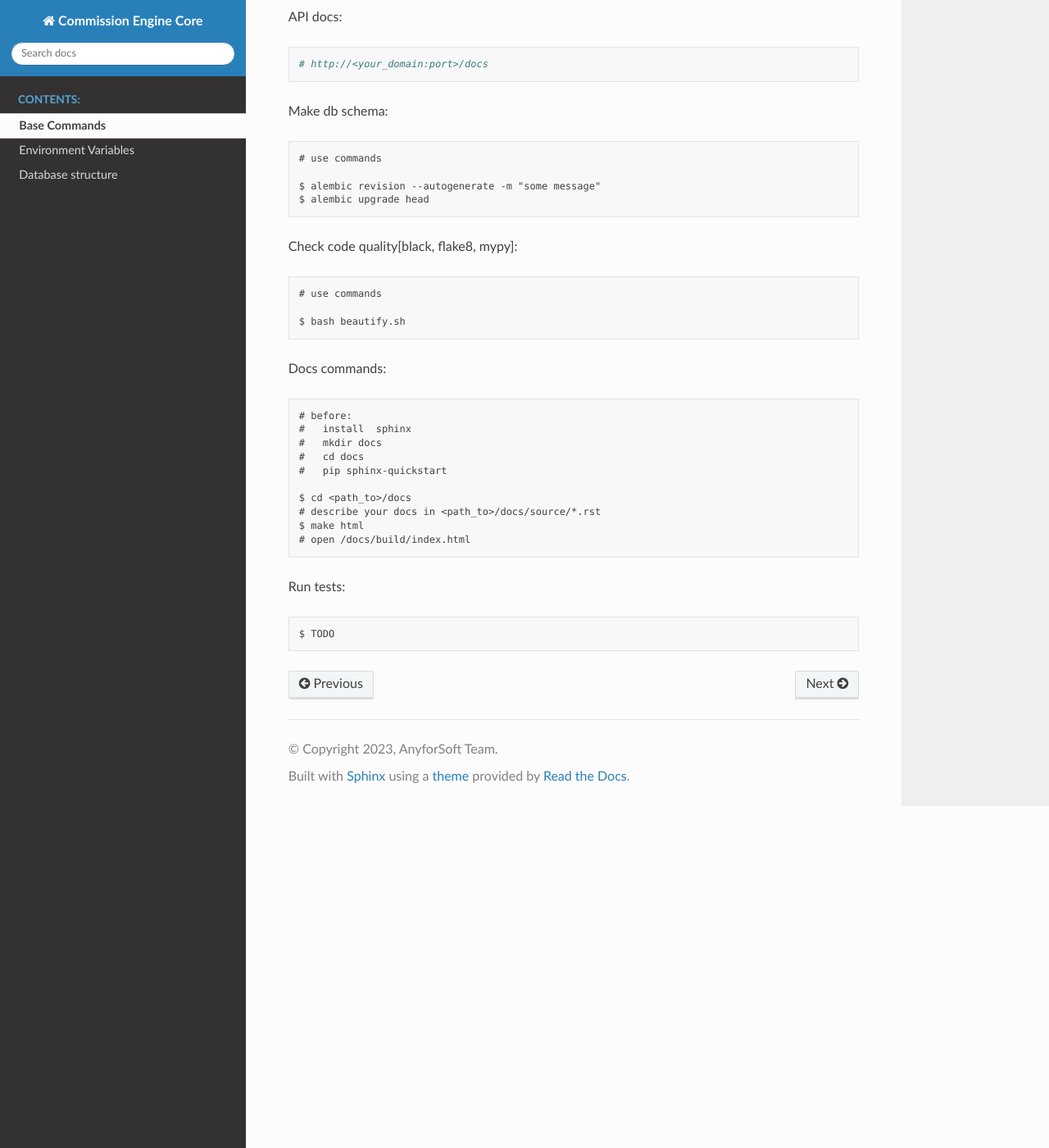
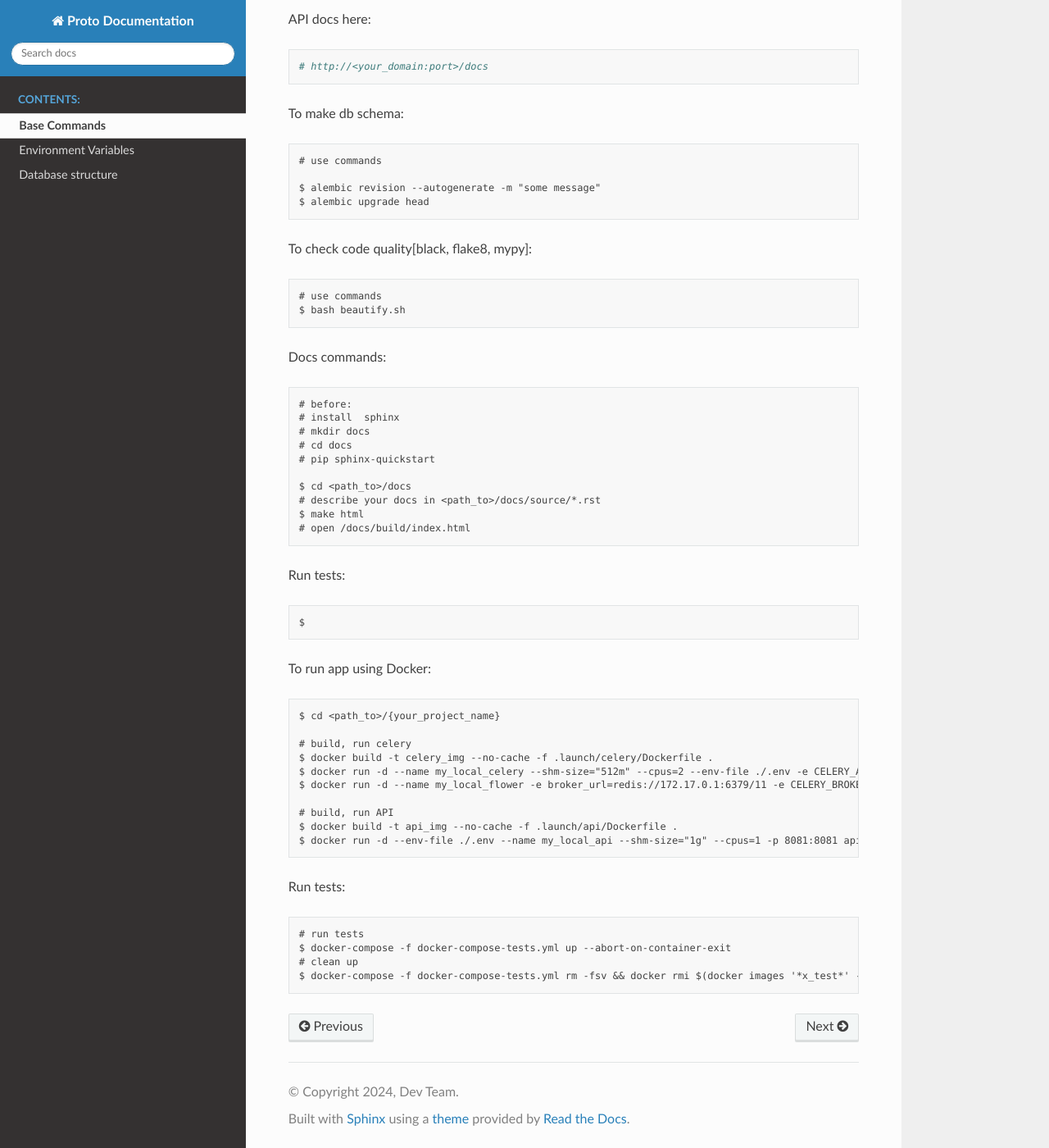
Before and after one commit to Medniy2000/fastapi_prototype, a Sphinx documentation site: the page built from docs/source/base_commands.rst, in a window 1280 px wide and 1400 px high, scrolled down 481 px. Shown: the whole window at 82% size. Built offline with Sphinx 7.4.7 and the Read the Docs theme 3.1.0, drawn with Linux system fonts in a browser that asks for light colours; some of the changed text lies outside the part shown.

```diff
--- a/docs/source/base_commands.rst
+++ b/docs/source/base_commands.rst
@@ -1,29 +1,29 @@
 Base Commands
 ===============
 
-Run app local use::
+To run app local use::
 
-    $ cd <path_to>/ce_core
+    $ cd <path_to>/{your_project_name}
+    $ poetry env use 3.12
+    $ poetry install
+    $ poetry update
     $ cp .env.example .env
 
     # to run app perform:
-        # install, run postgres, mysql message broker, actualize .env
+        * install, run postgres, message broker, actualize .env
 
-    $ uvicorn src.app.main:app --reload
+    # Run API
+    $ uvicorn src.app.main:app --reload --port 8081
+
+    # Run Celery
+    # celery -A src.app.extensions.celery_ext.celery_app worker -l INFO -E -B -Q default_queue --concurrency=2 -n default@%h
 
 
-
-
-Run app using Docker::
-
-    $ TODO
-
-
-API docs::
+API docs here::
 
     # http://<your_domain:port>/docs
 
-Make db schema::
+To make db schema::
 
     # use commands
 
@@ -31,20 +31,19 @@ Make db schema::
     $ alembic upgrade head
 
 
-Check code quality[black, flake8, mypy]::
+To check code quality[black, flake8, mypy]::
 
     # use commands
-
     $ bash beautify.sh
 
 
 Docs commands::
 
     # before:
-    #   install  sphinx
-    #   mkdir docs
-    #   cd docs
-    #   pip sphinx-quickstart
+    # install  sphinx
+    # mkdir docs
+    # cd docs
+    # pip sphinx-quickstart
 
     $ cd <path_to>/docs
     # describe your docs in <path_to>/docs/source/*.rst
@@ -53,4 +52,23 @@ Docs commands::
 
 Run tests::
 
-    $ TODO
+    $
+
+To run app using Docker::
+
+    $ cd <path_to>/{your_project_name}
+
+    # build, run celery
+    $ docker build -t celery_img --no-cache -f .launch/celery/Dockerfile .
+    $ docker run -d --name my_local_celery --shm-size="512m" --cpus=2 --env-file ./.env -e CELERY_ARGS="worker -l INFO -E -B -Q default_queue --concurrency=2 -n default@%h" celery_img
+    $ docker run -d --name my_local_flower -e broker_url=redis://172.17.0.1:6379/11 -e CELERY_BROKER_URL=redis://172.17.0.1:6379/11 -e CELERY_BROKER_API=redis://172.17.0.1:6379/12  -p 5555:5555 mher/flower
+
+    # build, run API
+    $ docker build -t api_img --no-cache -f .launch/api/Dockerfile .
+    $ docker run -d --env-file ./.env --name my_local_api --shm-size="1g" --cpus=1 -p 8081:8081 api_img
+Run tests::
+
+    # run tests
+    $ docker-compose -f docker-compose-tests.yml up --abort-on-container-exit
+    # clean up
+    $ docker-compose -f docker-compose-tests.yml rm -fsv && docker rmi $(docker images '*x_test*' -a -q) && docker system prune
--- a/docs/source/conf.py
+++ b/docs/source/conf.py
@@ -19,9 +19,9 @@ sys.path.insert(0, os.path.abspath("../../"))
 # -- Project information -----------------------------------------------------
 
 
-project = "Commission Engine Core"
-copyright = "2023, AnyforSoft Team"
-author = "AnyforSoft Team"
+project = "Proto Documentation"
+copyright = "2024, Dev Team"
+author = " Dev Team"
 
 
 # -- General configuration ---------------------------------------------------
```
Also changed, not shown: docs/source/env_variables.rst (+0 -24 lines), docs/source/index.rst (+2 -7 lines), pyproject.toml (+16 -15 lines), 1 other file.
